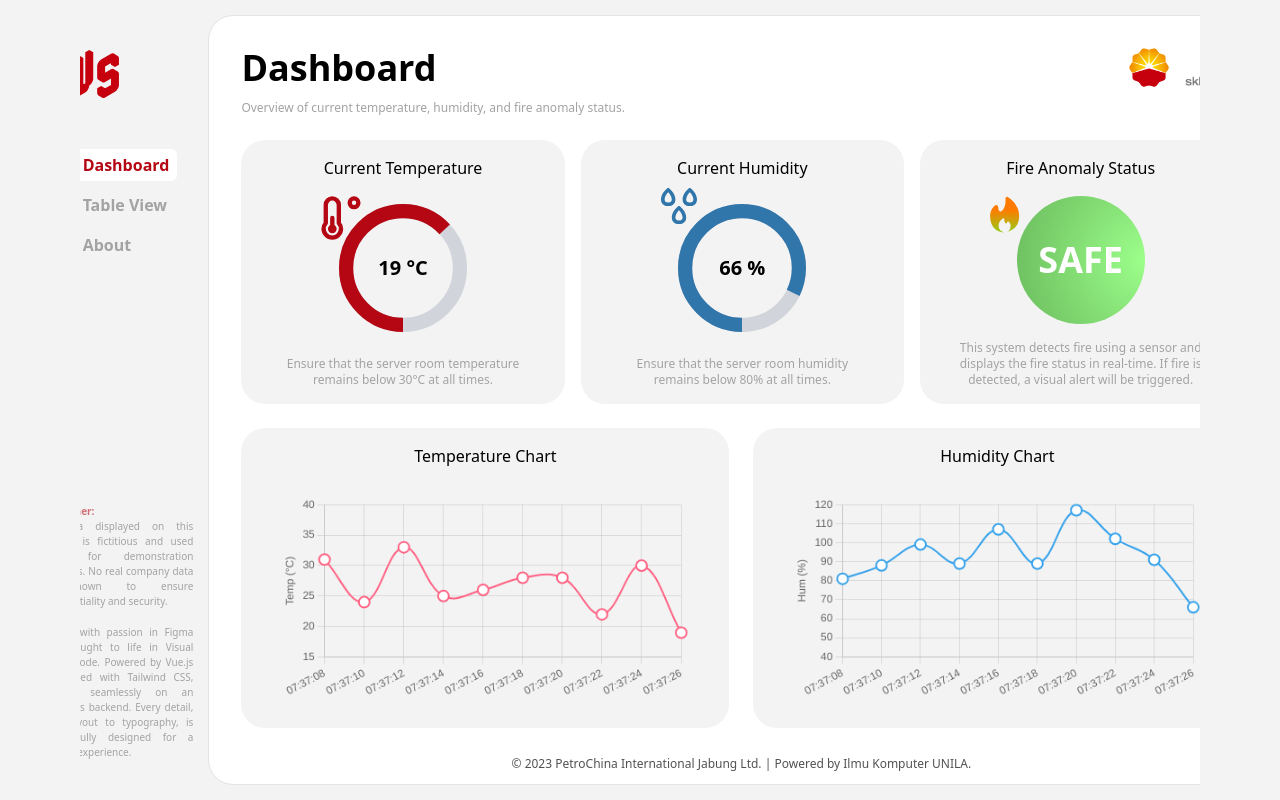
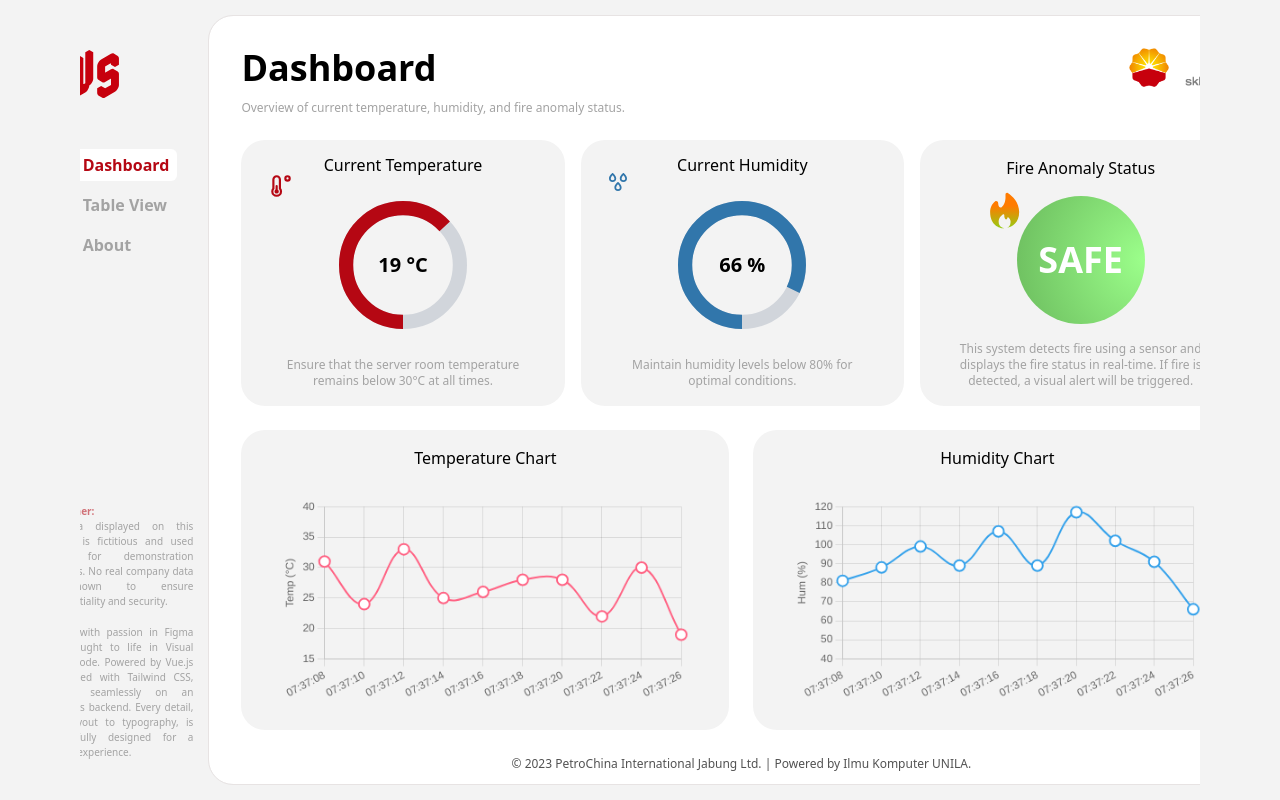
Before and after one commit to sultanrc/early-warning-system-web-vue, a Vue app in the folder frontend/: page / in a window 1280 px wide. Built offline with nearby package versions, Linux system fonts and the light colour scheme.

Commit message:
Major animation update

```diff
--- a/frontend/src/App.vue
+++ b/frontend/src/App.vue
@@ -7,7 +7,6 @@ import Footer from './components/Footer.vue'
 
 const route = useRoute()
 
-// Tentukan class dinamis berdasarkan route
 const mainClass = computed(() =>
   route.name === 'about'
     ? 'relative flex flex-col mt-2 mb-12 md:mb-0 md:my-4 pt-8 pb-8 md:pb-2 md:mb-4 px-8 gap-6 rounded-3xl outline outline-1 outline-secondary bg-white h-[calc(100vh-180px)] md:h-auto'
--- a/frontend/src/components/Nav.vue
+++ b/frontend/src/components/Nav.vue
@@ -51,7 +51,6 @@ const toggleMenu = () => {
     </button>
   </div>
 
-  <!-- Navigation menu - always visible on desktop, toggle on mobile -->
   <ul
     class="flex flex-col gap-2 md:pt-16 lg:pt-12"
     :class="{
@@ -81,7 +80,7 @@ const toggleMenu = () => {
           />
         </svg>
       </span>
-      <router-link to="/" class="font-semibold"> Dashboard </router-link>
+      <router-link to="/" class="font-semibold block w-full h-full"> Dashboard </router-link>
     </li>
 
     <li
@@ -105,7 +104,9 @@ const toggleMenu = () => {
           />
         </svg>
       </span>
-      <router-link to="/tableview" class="font-semibold"> Table View </router-link>
+      <router-link to="/tableview" class="font-semibold block w-full h-full">
+        Table View
+      </router-link>
     </li>
 
     <li
@@ -129,7 +130,7 @@ const toggleMenu = () => {
           />
         </svg>
       </span>
-      <router-link to="/about" class="font-semibold"> About </router-link>
+      <router-link to="/about" class="font-semibold block w-full h-full"> About </router-link>
     </li>
   </ul>
   <div
--- /dev/null
+++ b/frontend/src/composables/useFadeIn.js
@@ -0,0 +1,15 @@
+import { ref, onMounted } from 'vue'
+
+const useFadeIn = () => {
+  const isVisible = ref(false)
+
+  onMounted(() => {
+    setTimeout(() => {
+      isVisible.value = true
+    }, 200)
+  })
+
+  return { isVisible }
+}
+
+export default useFadeIn
--- /dev/null
+++ b/frontend/src/composables/useScrollFadeIn.js
@@ -0,0 +1,33 @@
+import { ref, onMounted, onUnmounted } from 'vue'
+
+const useScrollFadeIn = () => {
+  const isVisible = ref(false)
+  const element = ref(null)
+
+  const handleIntersection = (entries) => {
+    if (entries[0].isIntersecting) {
+      isVisible.value = true
+      observer.disconnect()
+    }
+  }
+
+  let observer
+
+  onMounted(() => {
+    observer = new IntersectionObserver(handleIntersection, {
+      threshold: 0.2,
+    })
+
+    if (element.value) {
+      observer.observe(element.value)
+    }
+  })
+
+  onUnmounted(() => {
+    if (observer) observer.disconnect()
+  })
+
+  return { element, isVisible }
+}
+
+export default useScrollFadeIn
--- /dev/null
+++ b/frontend/src/composables/useTypingEffect.js
@@ -0,0 +1,25 @@
+import { ref, onMounted } from 'vue'
+
+export function useTypingEffect(fullText) {
+  const displayedText = ref('')
+  let index = 0
+
+  const startTyping = () => {
+    displayedText.value = ''
+    index = 0
+    const typingInterval = setInterval(() => {
+      if (index < fullText.length) {
+        displayedText.value += fullText[index]
+        index++
+      } else {
+        clearInterval(typingInterval)
+      }
+    }, 10)
+  }
+
+  onMounted(() => {
+    startTyping()
+  })
+
+  return displayedText
+}
--- a/frontend/src/views/About.vue
+++ b/frontend/src/views/About.vue
@@ -1,4 +1,10 @@
-<script setup></script>
+<script setup>
+import useFadeIn from '@/composables/useFadeIn'
+import useScrollFadeIn from '@/composables/useScrollFadeIn'
+
+const { isVisible } = useFadeIn()
+const { element, isVisible: isScrolledVisible } = useScrollFadeIn()
+</script>
 
 <template>
   <section
@@ -6,9 +12,12 @@
     class="w-full flex flex-col gap-8 md:gap-12 md:pr-6 bg-white max-h-[750px] md:overflow-y-auto"
   >
     <div class="flex flex-col md:flex-row">
-      <div class="md:w-1/2 flex flex-col gap-2 text-sm md:pr-10">
+      <div
+        class="md:w-1/2 flex flex-col gap-2 text-sm md:pr-10 opacity-0 -translate-x-10 transition-all duration-700 ease-out"
+        :class="{ 'opacity-100 translate-x-[2px]': isVisible }"
+      >
         <h1 class="text-2xl font-semibold">What is Early Warning System?</h1>
-        <p class="text-justify text-neutral-500">
+        <p class="text-justify text-neutral-400 text-light">
           From February to June 2023, our team participated in an internship program at PetroChina
           International Jabung Ltd. as Information Technology Developers. During this period, we
           developed the Early Warning System (EWS) to monitor temperature, humidity, and fire
@@ -23,17 +32,22 @@
       </div>
       <img
         src="/images/photo1.jpeg"
-        class="hidden md:flex md:w-1/2 h-[270px] object-cover object-[50%_90%] rounded-xl shadow-md"
+        class="hidden md:flex md:w-1/2 h-[270px] object-cover object-[50%_90%] rounded-xl shadow-md opacity-0 translate-x-10 transition-all duration-700 ease-out"
+        :class="{ 'opacity-100 -translate-x-[2px]': isVisible }"
       />
     </div>
     <div class="flex flex-col md:flex-row gap-8 md:gap-0">
       <img
         src="/images/flow.jpeg"
-        class="scale-90 md:scale-100 md:w-1/2 h-[160px] md:h-[240px] 2xl:h-[300px] md:pr-6"
+        class="scale-90 md:w-1/2 h-[160px] md:h-[240px] 2xl:h-[300px] md:pr-6 opacity-0 md:-translate-x-10 transition-all duration-700 ease-out"
+        :class="{ 'opacity-100 md:-translate-x-[2px]': isVisible }"
       />
-      <div class="md:w-1/2 flex flex-col gap-2 text-sm">
+      <div
+        class="md:w-1/2 flex flex-col gap-2 text-sm opacity-0 translate-x-10 transition-all duration-700 ease-out"
+        :class="{ 'opacity-100 -translate-x-[2px]': isVisible }"
+      >
         <h1 class="text-2xl font-semibold">How the System Works?</h1>
-        <p class="text-justify text-neutral-500">
+        <p class="text-justify text-neutral-400 text-light">
           EWS begins by collecting data from the DHT11 sensor, which measures temperature and
           humidity, and a fire detection sensor. This data is then sent to the ESP8266 (NodeMCU),
           which processes and forwards it to Node-RED. Node-RED evaluates the received data and
@@ -52,7 +66,9 @@
       </span>
 
       <div
-        class="flex flex-col md:flex-row md:pb-12 px-4 md:px-0 items-center md:items-start justify-center gap-6 md:gap-10"
+        ref="element"
+        class="flex flex-col md:flex-row md:pb-12 px-4 md:px-0 items-center md:items-start justify-center gap-6 md:gap-10 opacity-0 translate-y-20 transition-all duration-700 ease-out"
+        :class="{ 'opacity-100 -translate-y-1': isScrolledVisible }"
       >
         <!-- Thoriq -->
         <div
--- a/frontend/src/views/Dashboard.vue
+++ b/frontend/src/views/Dashboard.vue
@@ -1,20 +1,27 @@
 <script setup>
+import { useTypingEffect } from '@/composables/useTypingEffect'
+import useFadeIn from '@/composables/useFadeIn'
 import { ref, onMounted, computed } from 'vue'
 import { Chart, registerables } from 'chart.js'
 import { Line } from 'vue-chartjs'
 Chart.register(...registerables)
 
-// State untuk data sensor
+const tempText = useTypingEffect(
+  'Ensure that the server room temperature remains below 30°C at all times.',
+)
+const humText = useTypingEffect('Maintain humidity levels below 80% for optimal conditions.')
+const fireText = useTypingEffect(
+  'This system detects fire using a sensor and displays the fire status in real-time. If fire is detected, a visual alert will be triggered.',
+)
+const { isVisible } = useFadeIn()
 const sensorData = ref([])
-
-// Fetch data dari lokal JSON
 const fetchData = async () => {
   try {
-    const response = await fetch('/data.json') // Ambil dari public/data.json
+    const response = await fetch('/data.json')
     if (!response.ok) throw new Error('Failed to fetch data')
 
-    const jsonData = await response.json() // Parse JSON
-    sensorData.value = jsonData.slice(-10) // Ambil 10 data terakhir
+    const jsonData = await response.json()
+    sensorData.value = jsonData.slice(-10)
 
     console.log('Processed Sensor Data:', sensorData.value)
   } catch (error) {
@@ -22,7 +29,6 @@ const fetchData = async () => {
   }
 }
 
-// Konfigurasi Chart Temperature
 const temperatureChartData = computed(() => ({
   labels: sensorData.value.map((item) => `${item.time}`),
   datasets: [
@@ -62,7 +68,6 @@ const temperatureChartOptions = {
   },
 }
 
-// Konfigurasi Chart Humidity
 const humidityChartData = computed(() => ({
   labels: sensorData.value.map((item) => `${item.time}`),
   datasets: [
@@ -102,7 +107,6 @@ const humidityChartOptions = {
   },
 }
 
-// Latest Data Computation
 const latestData = computed(() => {
   if (sensorData.value.length > 0) {
     const lastData = sensorData.value[sensorData.value.length - 1]
@@ -120,36 +124,23 @@ const latestData = computed(() => {
 const calculateTempOffset = computed(() => {
   if (latestData.value) {
     const temp = latestData.value.temperature
-
-    // Total keliling lingkaran (misal 100)
     const totalCircle = 100
-
-    // Perhitungan offset
     const offset = totalCircle - (temp / 30) * totalCircle
-
-    // Pastikan offset tidak kurang dari 0 atau lebih dari 100
     return Math.max(0, Math.min(offset, 100))
   }
-  return 100 // Default jika tidak ada data
+  return 100
 })
 
 const calculateHumOffset = computed(() => {
   if (latestData.value) {
     const hum = latestData.value.humidity
-
-    // Total keliling lingkaran (misal 100)
     const totalCircle = 100
-
-    // Perhitungan offset
     const offset = totalCircle - (hum / 80) * totalCircle
-
-    // Pastikan offset tidak kurang dari 0 atau lebih dari 100
     return Math.max(0, Math.min(offset, 100))
   }
-  return 100 // Default jika tidak ada data
+  return 100
 })
 
-// Panggil fetchData saat komponen dimuat
 onMounted(() => {
   fetchData()
 })
@@ -167,7 +158,8 @@ onMounted(() => {
         viewBox="0 0 46 50"
         fill="none"
         xmlns="http://www.w3.org/2000/svg"
-        class="absolute scale-50 md:scale-75 xl:scale-100 left-8 md:left-16 lg:left-12 xl:left-20 top-10 md:top-14"
+        class="absolute scale-50 md:scale-75 xl:scale-100 left-8 md:left-16 lg:left-12 xl:left-20 top-10 md:top-20 md:opacity-0 md:transition-all md:duration-700 md:ease-out"
+        :class="{ 'md:opacity-100 md:top-12': isVisible }"
       >
         <path
           d="M13 34.9995C11.6193 34.9995 10.5 36.1187 10.5 37.4995C10.5 38.8802 11.6193 39.9995 13 39.9995C14.3807 39.9995 15.5 38.8802 15.5 37.4995C15.5 36.1187 14.3807 34.9995 13 34.9995ZM13 34.9995L13.0177 25M13 37.4995L13.0177 37.5173M43 7.5C43 10.2614 40.7615 12.5 38 12.5C35.2385 12.5 33 10.2614 33 7.5C33 4.73857 35.2385 2.5 38 2.5C40.7615 2.5 43 4.73857 43 7.5ZM23 37.4995C23 43.0225 18.5228 47.4995 13 47.4995C7.47715 47.4995 3 43.0225 3 37.4995C3 34.9635 3.9441 32.6478 5.5 30.885V10C5.5 5.85788 8.85788 2.5 13 2.5C17.1421 2.5 20.5 5.85788 20.5 10V30.885C22.056 32.6478 23 34.9635 23 37.4995Z"
@@ -205,9 +197,11 @@ onMounted(() => {
           <span v-else>Loading...</span>
         </div>
       </div>
-      <span class="text-center text-xs text-neutral-400"
-        >Ensure that the server room temperature remains below 30°C at all times.</span
+      <div
+        class="text-center text-xs text-neutral-400 min-h-[40px] flex items-center justify-center"
       >
+        <span>{{ tempText }}</span>
+      </div>
     </div>
     <div
       class="relative w-1/2 md:w-1/3 px-10 flex flex-col gap-2 md:gap-6 items-center justify-center rounded-3xl md:bg-primary"
@@ -219,15 +213,16 @@ onMounted(() => {
         viewBox="0 0 36 36"
         fill="none"
         xmlns="http://www.w3.org/2000/svg"
-        class="absolute scale-50 xl:scale-100 left-8 md:left-16 lg:left-12 xl:left-20 top-12"
+        class="absolute scale-50 xl:scale-100 left-8 md:left-16 lg:left-12 xl:left-20 top-10 md:top-20 md:opacity-0 md:transition-all md:duration-700 md:ease-out"
+        :class="{ 'md:opacity-100 md:top-[48px]': isVisible }"
       >
+        >
         <path
           d="M18 36C22.6422 36 25.2 33.57 25.2 29.1601C25.2 23.3228 19.3734 18.5925 19.125 18.3945C18.8057 18.1389 18.409 17.9997 18 17.9997C17.591 17.9997 17.1943 18.1389 16.875 18.3945C16.6266 18.5925 10.8 23.3228 10.8 29.1601C10.8 33.57 13.3578 36 18 36ZM18 22.2501C19.9974 24.0413 21.2766 26.4968 21.6 29.1601C21.6 31.1617 20.997 32.4001 18 32.4001C15.003 32.4001 14.4 31.1617 14.4 29.1601C14.7234 26.4968 16.0026 24.0413 18 22.2501ZM8.325 0.394868C8.00575 0.139267 7.60897 0 7.2 0C6.79103 0 6.39425 0.139267 6.075 0.394868C5.8266 0.592865 0 5.32317 0 11.1605C0 15.5704 2.5578 18.0003 7.2 18.0003C11.8422 18.0003 14.4 15.5704 14.4 11.1605C14.4 5.32317 8.5734 0.592865 8.325 0.394868ZM7.2 14.4004C4.203 14.4004 3.6 13.162 3.6 11.1605C3.9234 8.49711 5.20263 6.04169 7.2 4.2504C9.19737 6.04169 10.4766 8.49711 10.8 11.1605C10.8 13.162 10.197 14.4004 7.2 14.4004ZM29.925 0.394868C29.6057 0.139267 29.209 0 28.8 0C28.391 0 27.9943 0.139267 27.675 0.394868C27.4266 0.592865 21.6 5.32317 21.6 11.1605C21.6 15.5704 24.1578 18.0003 28.8 18.0003C33.4422 18.0003 36 15.5704 36 11.1605C36 5.32317 30.1734 0.592865 29.925 0.394868ZM28.8 14.4004C25.803 14.4004 25.2 13.162 25.2 11.1605C25.5234 8.49711 26.8026 6.04169 28.8 4.2504C30.7974 6.04169 32.0766 8.49711 32.4 11.1605C32.4 13.162 31.797 14.4004 28.8 14.4004Z"
           fill="#3176AB"
         />
       </svg>
       <div class="relative w-32 h-32">
-        <!-- Lingkaran Background -->
         <svg class="w-full h-full scale-75 lg:scale-100" viewBox="0 0 36 36">
           <circle
             class="text-gray-300 stroke-current"
@@ -237,7 +232,6 @@ onMounted(() => {
             r="16"
             fill="none"
           />
-          <!-- Lingkaran Progress -->
           <circle
             class="text-hum stroke-current"
             stroke-width="4"
@@ -250,15 +244,16 @@ onMounted(() => {
             transform="rotate(90 18 18)"
           />
         </svg>
-        <!-- Text Suhu -->
         <div class="absolute inset-0 flex items-center justify-center">
           <span class="text-xl font-bold" v-if="latestData">{{ latestData.humidity }} %</span>
           <span v-else>Loading...</span>
         </div>
       </div>
-      <span class="text-center text-xs text-neutral-400"
-        >Ensure that the server room humidity remains below 80% at all times.</span
+      <div
+        class="text-center text-xs text-neutral-400 min-h-[40px] flex items-center justify-center"
       >
+        <span>{{ humText }}</span>
+      </div>
     </div>
     <div
       class="hidden relative w-1/3 md:flex flex-col gap-4 p-4 items-center justify-center rounded-3xl bg-primary"
@@ -269,7 +264,8 @@ onMounted(() => {
         viewBox="0 0 30 37"
         fill="none"
         xmlns="http://www.w3.org/2000/svg"
-        class="absolute scale-75 xl:scale-100 md:left-16 lg:left-10 xl:left-[70px] top-14"
+        class="absolute scale-75 xl:scale-100 md:left-16 lg:left-10 xl:left-[70px] top-0 md:top-20 opacity-0 transition-all duration-700 ease-out"
+        :class="{ 'opacity-100 top-8 md:top-[52px]': isVisible }"
       >
         <path
           d="M16.922 35.969C22.2621 34.8203 29.1667 30.6977 29.1667 20.0372C29.1667 10.3359 22.5498 3.87586 17.7917 0.907548C16.736 0.248868 15.5 1.1151 15.5 2.42568V5.77789C15.5 8.4213 14.4644 13.2464 11.5868 15.2533C10.1176 16.2779 8.53089 14.7444 8.35233 12.8738L8.20571 11.3377C8.03527 9.55204 6.34062 8.46803 5.01077 9.55676C2.62168 11.5126 0.125 14.9376 0.125 20.0372C0.125 33.0742 9.16019 36.3335 13.6777 36.3335C13.9405 36.3335 14.2167 36.3251 14.5042 36.3073C12.2735 36.1027 8.66667 34.6173 8.66667 29.8144C8.66667 26.0573 11.2207 23.5156 13.1613 22.2801C13.6832 21.9477 14.2941 22.3793 14.2941 23.0305V24.1107C14.2941 24.9373 14.592 26.2296 15.3011 27.1142C16.1037 28.1152 17.2816 27.0666 17.3766 25.75C17.4067 25.3348 17.7958 25.0701 18.131 25.2803C19.2266 25.9675 20.625 27.4352 20.625 29.8144C20.625 33.569 18.6963 35.2962 16.922 35.969Z"
@@ -299,10 +295,11 @@ onMounted(() => {
         </span>
         <span v-else>Loading...</span>
       </div>
-      <span class="text-center text-xs text-neutral-400"
-        >This system detects fire using a sensor and displays the fire status in real-time. If fire
-        is detected, a visual alert will be triggered.</span
+      <div
+        class="text-center text-xs text-neutral-400 min-h-[50px] flex items-center justify-center"
       >
+        <span>{{ fireText }}</span>
+      </div>
     </div>
   </section>
 
--- a/frontend/src/views/TableView.vue
+++ b/frontend/src/views/TableView.vue
@@ -55,16 +55,13 @@
       </div>
     </div>
 
-    <!-- Loading state -->
     <div v-if="loading" class="text-center py-8">Loading data...</div>
 
-    <!-- Error state -->
     <div v-else-if="error" class="text-center py-8 text-red-500">
       {{ error }}
       <button @click="fetchData" class="ml-2 underline">Try again</button>
     </div>
 
-    <!-- Table with data -->
     <div v-else class="overflow-x-auto rounded-lg border border-gray-300">
       <table id="table-container" class="min-w-full text-sm">
         <thead>
@@ -79,11 +76,11 @@
         <tbody>
           <template v-if="filteredData.length > 0">
             <tr v-for="(item, index) in paginatedData" :key="index" class="border-b">
-              <td class="px-4 py-2">{{ item.date }}</td>
-              <td class="px-4 py-2">{{ item.time }}</td>
-              <td class="px-4 py-2">{{ item.temp }} °C</td>
-              <td class="px-4 py-2">{{ item.hum }} %</td>
-              <td class="px-4 py-2">{{ item.fa ? 'Fire detected' : 'Safe' }}</td>
+              <td :class="tableCellClass">{{ item.date }}</td>
+              <td :class="tableCellClass">{{ item.time }}</td>
+              <td :class="tableCellClass">{{ item.temp }} °C</td>
+              <td :class="tableCellClass">{{ item.hum }} %</td>
+              <td :class="tableCellClass">{{ item.fa ? 'Fire detected' : 'Safe' }}</td>
             </tr>
           </template>
           <tr v-else>
@@ -92,8 +89,6 @@
         </tbody>
       </table>
     </div>
-
-    <!-- Pagination -->
     <div v-if="!loading && !error" class="my-4 flex justify-between items-center">
       <div class="text-sm font-base text-neutral-400">
         Showing {{ startIndex + 1 }} to {{ Math.min(endIndex, filteredData.length) }} of
@@ -137,7 +132,7 @@ import { ref, computed, watch, onMounted } from 'vue'
 import jsPDF from 'jspdf'
 
 const tableData = ref([])
-const allData = ref([]) // Store all data for reset
+const allData = ref([])
 const loading = ref(false)
 const error = ref(null)
 const selectedDate = ref('')
@@ -145,17 +140,20 @@ const currentPage = ref(1)
 const pageSize = 10
 const searchQuery = ref('')
 
-// Reset to first page when search query changes
+const tableCellClass = computed(
+  () => 'px-4 py-2 hover:text-lg hover:font-semibold transition ease-in-out',
+)
+
 watch(searchQuery, () => {
   currentPage.value = 1
 })
 
 const fetchData = async () => {
   try {
-    const response = await fetch('/data.json') // Ambil data dari public/data.json
+    const response = await fetch('/data.json')
     if (!response.ok) throw new Error('Failed to fetch data')
 
-    const jsonData = await response.json() // Parse JSON
+    const jsonData = await response.json()
     tableData.value = jsonData
     allData.value = jsonData
   } catch (err) {
@@ -175,51 +173,38 @@ const filterByDate = async () => {
   currentPage.value = 1
 }
 
-// Improved search functionality
 const filteredData = computed(() => {
   const query = searchQuery.value.trim().toLowerCase()
   const dateFilter = selectedDate.value
 
   return allData.value
     .filter((item) => {
-      // Check if the item matches the date filter (if any)
       const dateMatch = !dateFilter || item.date === dateFilter
-
-      // Check if the item matches the search query
       const queryMatch =
         !query || Object.values(item).some((value) => String(value).toLowerCase().includes(query))
 
       return dateMatch && queryMatch
     })
-    .reverse() // Most recent data first
+    .reverse()
 })
 
-// Pagination computed properties
 const totalPages = computed(() => Math.max(1, Math.ceil(filteredData.value.length / pageSize)))
 const startIndex = computed(() => (currentPage.value - 1) * pageSize)
 const endIndex = computed(() => startIndex.value + pageSize)
 const paginatedData = computed(() => filteredData.value.slice(startIndex.value, endIndex.value))
 
-// PDF Generation
 const generatePDF = () => {
   const doc = new jsPDF()
-
-  // Judul
   doc.setFontSize(18)
   doc.text('Sensor Data', 10, 10)
-
-  // Header
   doc.setFontSize(12)
   doc.text('Date', 10, 20)
   doc.text('Time', 50, 20)
   doc.text('Temperature', 90, 20)
   doc.text('Humidity', 130, 20)
   doc.text('Fire Anomaly', 170, 20)
-
-  // Garis pembatas header
   doc.line(10, 22, 200, 22)
 
-  // Data
   doc.setFontSize(10)
   filteredData.value.forEach((item, index) => {
     const yPosition = 30 + index * 10
```
